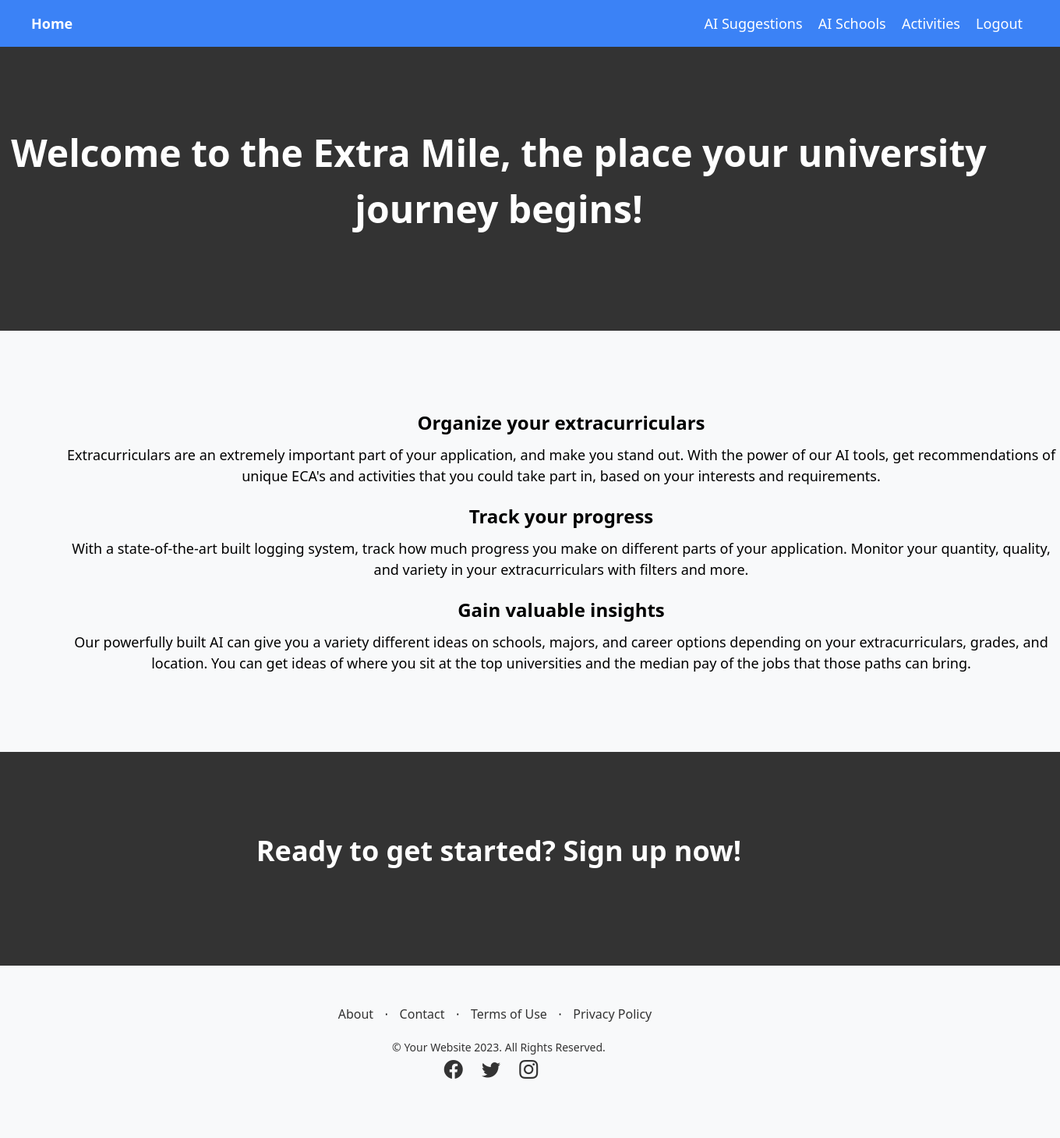
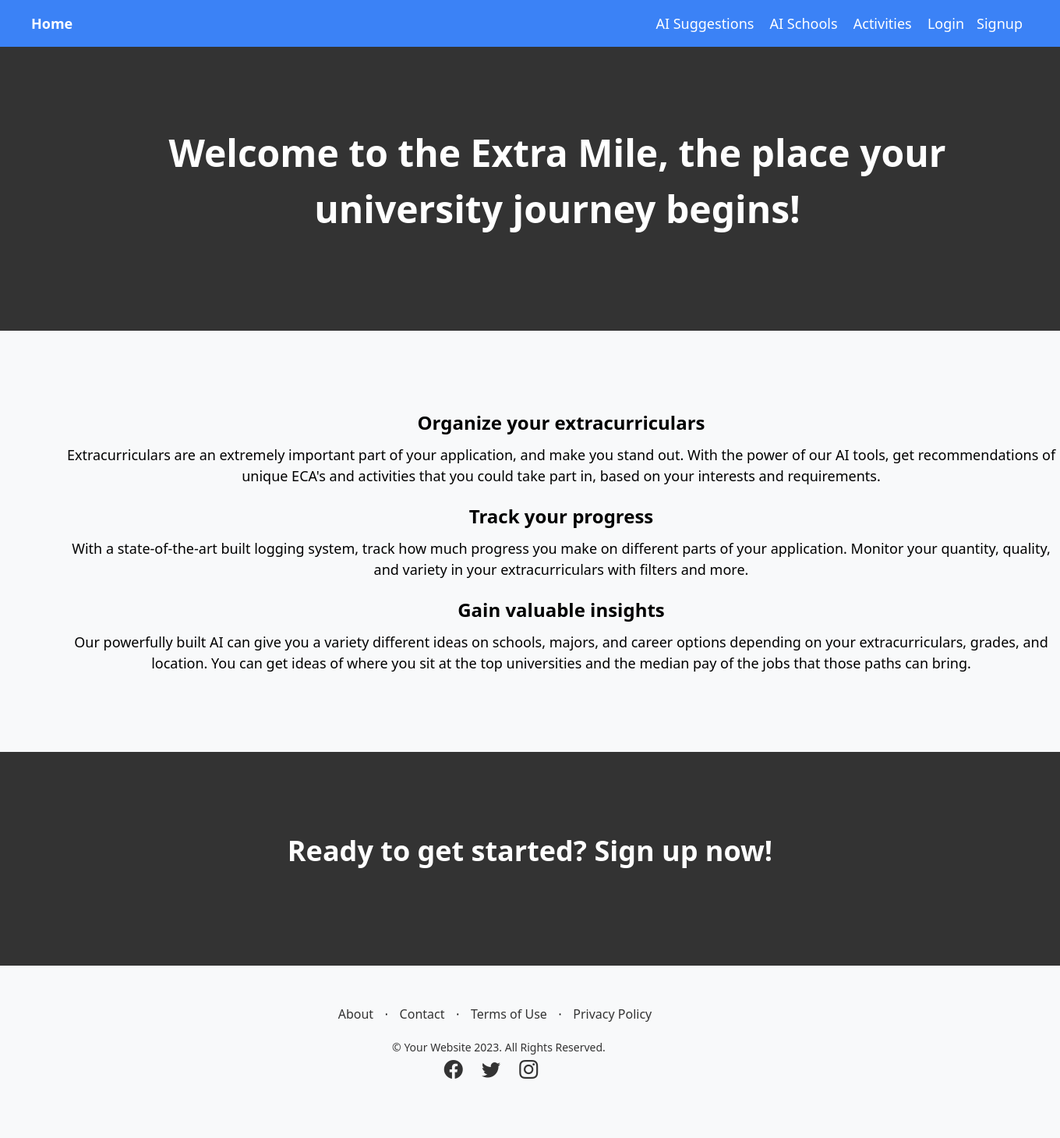
Before and after one commit to InnovAIte-hackathon/Main-Application, a Flask app: page / in a window 1360 px wide. Shown: the whole page at 78% size. Run offline with Flask 2, Linux system fonts and the light colour scheme; some libraries are stand-ins or nearby versions.

Commit message:
Landing page changes 2

```diff
--- a/templates/index.html
+++ b/templates/index.html
@@ -7,7 +7,7 @@
         <meta name="author" content="" />
         <title>The Extra Mile</title>
 
-        <link rel="icon" type="image/x-icon" href="assets/favicon.ico" />
+        <link href="{{ url_for('static', filename='favicon.png') }}" rel="icon">
 
         <link href="https://cdn.jsdelivr.net/npm/bootstrap-icons@1.5.0/font/bootstrap-icons.css" rel="stylesheet" type="text/css" />
         <link href="https://cdn.jsdelivr.net/npm/tailwindcss@2.2.19/dist/tailwind.min.css" rel="stylesheet">
@@ -135,7 +135,7 @@
                         <a href="/recommend-activity" class="text-white text-lg mx-2">AI Suggestions</a>
                         <a href="/recommend-schools" class="text-white text-lg mx-2">AI Schools</a>
                         <a href="/activities" class="text-white text-lg mx-2">Activities</a>
-                        <a href="/logout" class="text-white text-lg mx-2">Logout</a>
+                        {% if session.get('UNAME', None) %}<a href="/logout" class="text-white text-lg mx-2">Logout</a>{% else %}<a href="/login" class="text-white text-lg mx-2">Login</a><a href="/signup" class="text-white text-lg mx-2">Signup</a>{% endif %}
                     </div>
                 </div>
             </div>
@@ -146,7 +146,7 @@
                 <div class="row justify-content-center">
                     <div class="col-xl-6">
                         <div class="text-center text-white">
-                            <h1 class="mb-5">Welcome to the Extra Mile, the place your university journey begins!</h1>
+                            <h1 class="mb-5" style="margin-left: 150px;">Welcome to the Extra Mile, the place your university journey begins!</h1>
                         </div>
                     </div>
                 </div>
@@ -182,7 +182,7 @@
             <div class="container position-relative">
                 <div class="row justify-content-center">
                     <div class="col-xl-6">
-                        <h2 class="mb-4">Ready to get started? Sign up now!</h2>
+                        <h2 class="mb-4" style="margin-left: 80px;">Ready to get started? Sign up now!</h2>
                     </div>
                 </div>
             </div>
```
